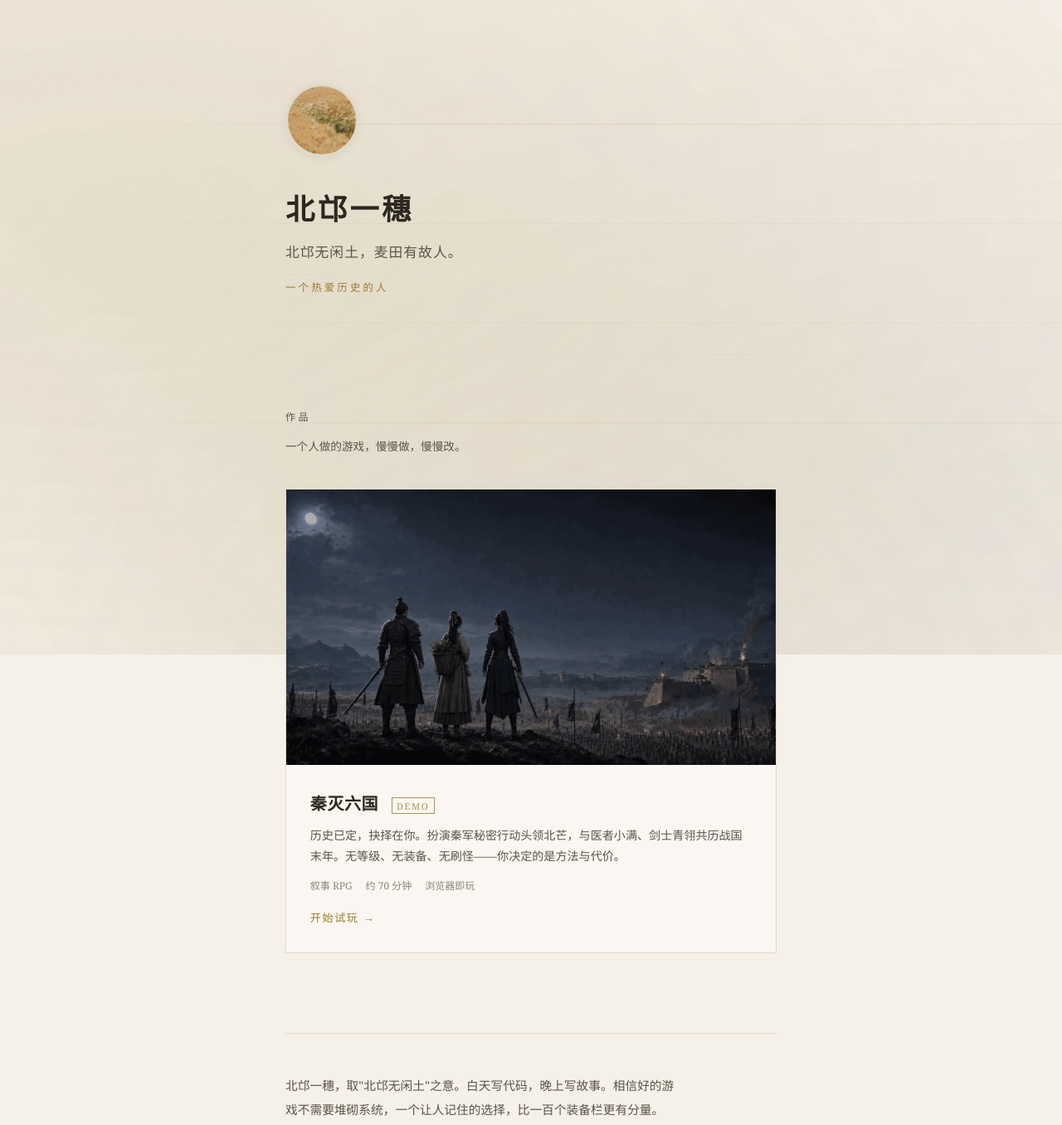
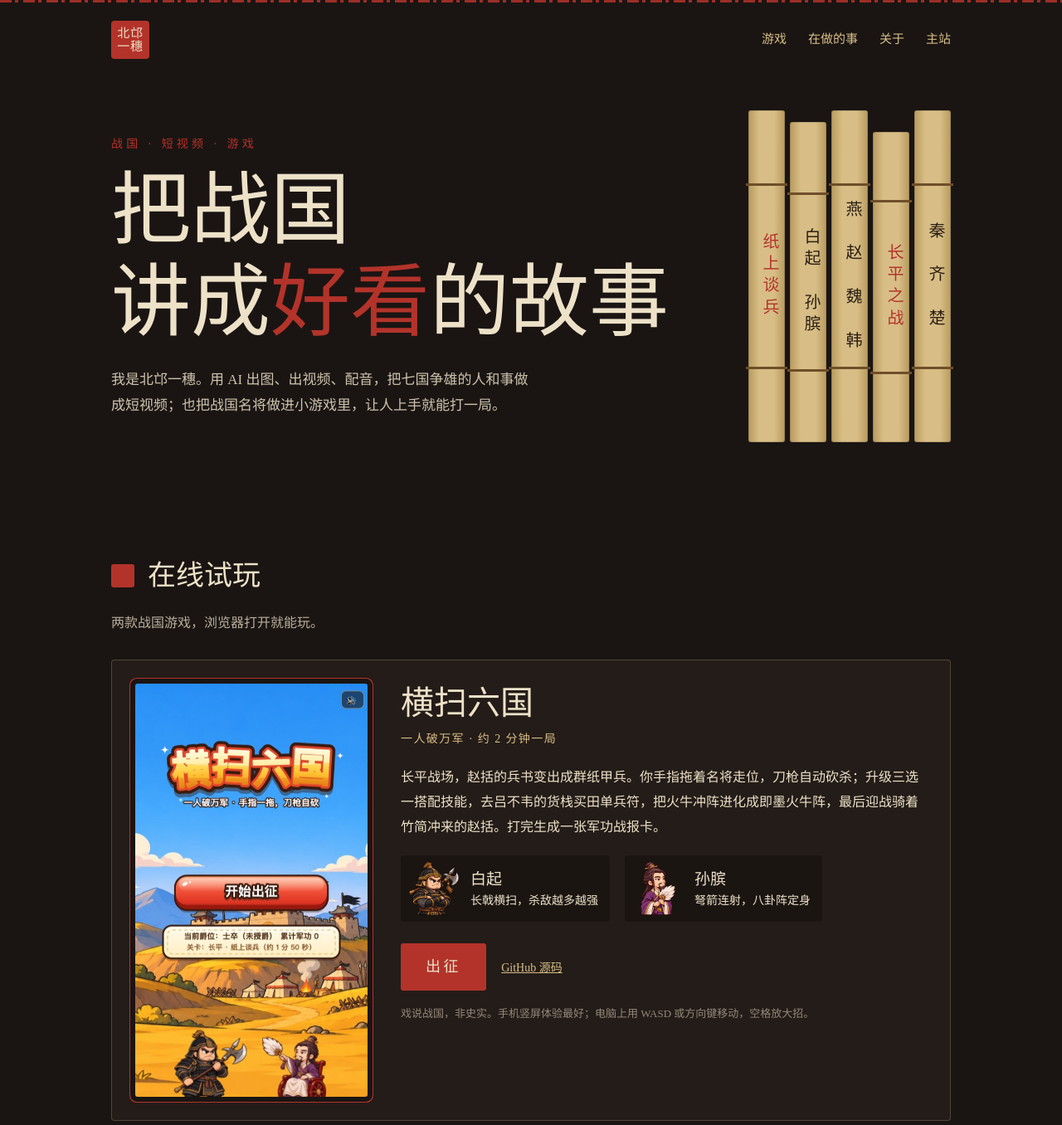
Before and after one commit to BeiMangYiSui/BeiMangYiSui.github.io, a plain HTML site: page index.html in a window 1280 px wide. Shown: the part 11-1367 px from the top of the page at 83% size. Drawn offline with Linux system fonts and the light colour scheme.

Commit message:
个人主页改版：新首页与在线试玩入口

```diff
--- a/index.html
+++ b/index.html
@@ -2,430 +2,207 @@
 <html lang="zh-CN">
 <head>
 <meta charset="UTF-8">
-<meta name="viewport" content="width=device-width, initial-scale=1.0">
-<title>北邙一穗</title>
-<meta name="description" content="北邙无闲土，麦田有故人。">
+<meta name="viewport" content="width=device-width, initial-scale=1, viewport-fit=cover">
+<title>北邙一穗 · 战国历史短视频与游戏</title>
+<meta name="description" content="北邙一穗：用 AI 做战国历史短视频和战国题材小游戏。《横扫六国》可在线试玩。">
+<meta name="theme-color" content="#1A1513">
 <style>
-*, *::before, *::after { margin: 0; padding: 0; box-sizing: border-box; }
+:root{
+  --lacquer:#1A1513;   /* 漆黑 */
+  --lacquer2:#241C18;
+  --cinnabar:#B3332A;  /* 朱砂 */
+  --bamboo:#D8BE86;    /* 竹黄 */
+  --bamboo-d:#B89A5E;
+  --bronze:#4E6B5C;    /* 青铜锈 */
+  --silk:#EDE2C8;      /* 绢 */
+  --serif:"Songti SC","STSong","Noto Serif SC","Source Han Serif SC","SimSun",serif;
+  --kai:"Kaiti SC","STKaiti","KaiTi","Noto Serif SC",serif;
+}
+*{box-sizing:border-box;margin:0;padding:0}
+html{scroll-behavior:smooth}
+body{font-family:var(--serif);background:var(--lacquer);color:var(--silk);line-height:1.85;-webkit-font-smoothing:antialiased}
+a{color:inherit}
+:focus-visible{outline:3px solid var(--bamboo);outline-offset:3px}
+.wrap{max-width:1060px;margin:0 auto;padding:0 24px}
 
-:root {
-  --bg: #f5f0e8;
-  --card: #faf7f2;
-  --fg: #2c2820;
-  --dim: #5a544a;
-  --accent: #9a7b2d;
-  --line: #e0d8c8;
-  --line-dark: #c8bfb0;
+/* 漆器回纹边 */
+.band{height:14px;background:
+  repeating-linear-gradient(90deg,var(--cinnabar) 0 14px,transparent 14px 18px,var(--cinnabar) 18px 22px,transparent 22px 28px);opacity:.85}
+
+nav{display:flex;justify-content:space-between;align-items:center;padding:22px 0}
+nav .seal{display:inline-grid;place-items:center;width:46px;height:46px;background:var(--cinnabar);color:var(--silk);font-family:var(--kai);font-size:15px;line-height:1.1;text-align:center;border-radius:4px;text-decoration:none;letter-spacing:.05em}
+nav ul{display:flex;gap:26px;list-style:none;font-size:15px}
+nav ul a{text-decoration:none;color:var(--bamboo)}
+nav ul a:hover{color:var(--silk)}
+
+/* 首屏：竖排大字 + 竹简 */
+.hero{display:grid;grid-template-columns:1fr auto;gap:40px;align-items:center;padding:40px 0 70px}
+.hero .intro .kicker{color:var(--cinnabar);font-size:14px;letter-spacing:.3em}
+.hero h1{font-family:var(--kai);font-weight:400;font-size:clamp(46px,8vw,96px);line-height:1.15;margin:12px 0 22px;color:var(--silk)}
+.hero h1 em{font-style:normal;color:var(--cinnabar)}
+.hero p{font-size:17px;max-width:30em;color:rgba(237,226,200,.85)}
+.slips{display:flex;flex-direction:row-reverse;gap:6px;height:400px}
+.slip{
+  writing-mode:vertical-rl;text-orientation:upright;
+  width:44px;padding:18px 0;font-family:var(--kai);font-size:20px;letter-spacing:.32em;
+  color:#2B1F14;
+  background:linear-gradient(90deg,var(--bamboo-d),var(--bamboo) 30%,var(--bamboo) 70%,var(--bamboo-d));
+  border-radius:3px;box-shadow:inset 0 0 0 1px rgba(0,0,0,.15);
+  position:relative;text-align:center;
 }
+.slip::before,.slip::after{content:"";position:absolute;left:-3px;right:-3px;height:3px;background:#6E4E2A}
+.slip::before{top:22%}.slip::after{bottom:22%}
+.slip.red{color:var(--cinnabar)}
+.slip:nth-child(2){margin-top:26px}.slip:nth-child(4){margin-top:14px}
 
-body {
-  font-family: Georgia, 'Noto Serif SC', 'Songti SC', serif;
-  background: var(--bg);
-  color: var(--fg);
-  line-height: 1.75;
-  -webkit-font-smoothing: antialiased;
-  overflow-x: hidden;
+section{padding:60px 0}
+h2{font-family:var(--kai);font-weight:400;font-size:34px;display:flex;align-items:center;gap:16px;margin-bottom:10px}
+h2::before{content:"";width:28px;height:28px;background:var(--cinnabar);border-radius:3px;flex:none}
+section > p.sub{color:rgba(237,226,200,.75);margin-bottom:30px;max-width:38em}
+
+/* 游戏 */
+.game{display:grid;grid-template-columns:280px 1fr;gap:40px;background:var(--lacquer2);border:1px solid rgba(216,190,134,.25);padding:28px;border-radius:4px}
+.game .shot{aspect-ratio:9/16;overflow:hidden;border-radius:3px;box-shadow:0 0 0 6px var(--lacquer),0 0 0 7px var(--cinnabar)}
+.game img{width:100%;height:100%;object-fit:cover;object-position:top;display:block}
+.game h3{font-family:var(--kai);font-weight:400;font-size:40px;color:var(--silk);line-height:1.2}
+.game .meta{color:var(--bamboo);font-size:14px;letter-spacing:.1em;margin:6px 0 18px}
+.game p{margin-bottom:14px}
+.heroes{display:flex;gap:18px;margin:20px 0 26px}
+.heroes figure{display:flex;gap:12px;align-items:center;background:rgba(0,0,0,.25);padding:8px 14px 8px 8px;border-radius:4px}
+.heroes img{width:64px;height:64px;object-fit:contain}
+.heroes figcaption{font-size:14px;line-height:1.5}
+.heroes b{font-family:var(--kai);font-size:19px;font-weight:400;color:var(--silk);display:block}
+.btn{display:inline-block;background:var(--cinnabar);color:var(--silk);text-decoration:none;font-size:18px;padding:12px 30px;border-radius:3px;letter-spacing:.2em;font-family:var(--kai)}
+.btn:hover{background:#C9443A}
+.alt{margin-left:18px;color:var(--bamboo);font-size:14px}
+.note{font-size:13px;color:rgba(237,226,200,.55);margin-top:16px}
+
+/* 在做的事 */
+.works{display:grid;grid-template-columns:repeat(3,1fr);gap:22px}
+.work{border-top:3px solid var(--bronze);padding-top:16px}
+.work h3{font-family:var(--kai);font-weight:400;font-size:23px;color:var(--bamboo);margin-bottom:6px}
+.work p{font-size:15px;color:rgba(237,226,200,.82)}
+
+/* 第二款游戏：横版卡片 */
+.game2{display:grid;grid-template-columns:280px 1fr;gap:40px;margin-top:26px;padding:28px;border:1px solid rgba(216,190,134,.25);border-radius:4px}
+.game2 .shot{aspect-ratio:16/9;overflow:hidden;border-radius:3px;box-shadow:0 0 0 6px var(--lacquer),0 0 0 7px var(--bamboo-d)}
+.game2 img{width:100%;height:100%;object-fit:cover;display:block}
+.game2 h3{font-family:var(--kai);font-weight:400;font-size:32px;color:var(--silk);line-height:1.2}
+.game2 .meta{color:var(--bamboo);font-size:14px;letter-spacing:.1em;margin:6px 0 14px}
+.game2 p{margin-bottom:18px}
+.game2 .btn{background:transparent;border:1px solid var(--cinnabar);color:var(--silk)}
+.game2 .btn:hover{background:var(--cinnabar)}
+/* 关于 */
+.about{display:grid;grid-template-columns:120px 1fr;gap:30px;align-items:start}
+.about img{width:120px;height:120px;border-radius:50%;object-fit:cover;box-shadow:0 0 0 3px var(--lacquer),0 0 0 4px var(--bamboo-d)}
+.about .motto{font-family:var(--kai);font-size:26px;color:var(--bamboo);margin-bottom:10px}
+.about p{color:rgba(237,226,200,.85);max-width:36em}
+.about .links{display:flex;gap:18px;margin-top:16px;font-size:15px}
+.about .links a{color:var(--bamboo)}
+.about .links a:hover{color:var(--silk)}
+footer{border-top:1px solid rgba(216,190,134,.2);margin-top:30px;padding:36px 0 52px;font-size:13px;color:rgba(237,226,200,.6);display:flex;gap:22px;flex-wrap:wrap;justify-content:space-between}
+footer a{text-decoration:none}
+footer a:hover{color:var(--bamboo)}
+
+@media (max-width:820px){
+  .hero{grid-template-columns:1fr}
+  .slips{height:300px;justify-content:center}
+  .slip{width:38px;font-size:17px}
+  .game{grid-template-columns:1fr;padding:20px}
+  .game .shot{max-width:260px}
+  .heroes{flex-direction:column}
+  .works{grid-template-columns:1fr}
+  .game2{grid-template-columns:1fr;padding:20px}
+  .about{grid-template-columns:1fr}
+  nav ul{gap:16px}
 }
-
-/* 流动背景 - 纯CSS实现 */
-.flow-bg {
-  position: fixed;
-  top: 0; left: 0;
-  width: 100%; height: 100%;
-  z-index: -1;
-  overflow: hidden;
-}
-
-.flow-wave {
-  position: absolute;
-  width: 200%;
-  height: 200%;
-  top: -50%;
-  left: -50%;
-  background:
-    radial-gradient(ellipse at 30% 40%, rgba(154,123,45,0.08) 0%, transparent 50%),
-    radial-gradient(ellipse at 70% 60%, rgba(138,128,112,0.06) 0%, transparent 50%),
-    radial-gradient(ellipse at 50% 80%, rgba(154,123,45,0.05) 0%, transparent 40%);
-  animation: flow 20s ease-in-out infinite;
-}
-
-.flow-wave:nth-child(2) {
-  animation-delay: -7s;
-  animation-duration: 25s;
-  opacity: 0.6;
-}
-
-.flow-wave:nth-child(3) {
-  animation-delay: -14s;
-  animation-duration: 30s;
-  opacity: 0.4;
-}
-
-@keyframes flow {
-  0%, 100% { transform: translate(0, 0) rotate(0deg) scale(1); }
-  25% { transform: translate(2%, 3%) rotate(1deg) scale(1.02); }
-  50% { transform: translate(-1%, 2%) rotate(-1deg) scale(0.98); }
-  75% { transform: translate(3%, -1%) rotate(0.5deg) scale(1.01); }
-}
-
-/* 麦浪线条 */
-.wheat-lines {
-  position: fixed;
-  top: 0; left: 0;
-  width: 100%; height: 100%;
-  z-index: -1;
-  opacity: 0.15;
-}
-
-.wheat-line {
-  position: absolute;
-  width: 200%;
-  height: 1px;
-  background: linear-gradient(90deg,
-    transparent 0%,
-    var(--accent) 20%,
-    var(--accent) 80%,
-    transparent 100%);
-  animation: wave 8s ease-in-out infinite;
-}
-
-.wheat-line:nth-child(1) { top: 20%; animation-delay: 0s; }
-.wheat-line:nth-child(2) { top: 35%; animation-delay: -2s; opacity: 0.7; }
-.wheat-line:nth-child(3) { top: 50%; animation-delay: -4s; opacity: 0.5; }
-.wheat-line:nth-child(4) { top: 65%; animation-delay: -1s; opacity: 0.8; }
-.wheat-line:nth-child(5) { top: 80%; animation-delay: -3s; opacity: 0.6; }
-
-@keyframes wave {
-  0%, 100% { transform: translateX(-5%) scaleY(1); opacity: 0.3; }
-  50% { transform: translateX(5%) scaleY(1.5); opacity: 0.8; }
-}
-
-.container {
-  max-width: 640px;
-  margin: 0 auto;
-  padding: 0 1.5rem;
-  position: relative;
-  z-index: 1;
-}
-
-/* Header */
-header {
-  padding: 7rem 0 4rem;
-  position: relative;
-}
-
-header .avatar {
-  width: 88px;
-  height: 88px;
-  border-radius: 50%;
-  object-fit: cover;
-  margin-bottom: 2rem;
-  display: block;
-  border: 3px solid var(--line);
-  box-shadow: 0 2px 12px rgba(0,0,0,0.06);
-  opacity: 0;
-  transform: translateY(20px);
-  animation: rise 1s ease 0.2s forwards;
-}
-
-header h1 {
-  font-size: 2.2rem;
-  font-weight: 700;
-  letter-spacing: 0.1em;
-  margin-bottom: 0.4rem;
-  color: var(--fg);
-  opacity: 0;
-  transform: translateY(20px);
-  animation: rise 1s ease 0.4s forwards;
-}
-
-header .bio {
-  font-size: 1.05rem;
-  color: var(--dim);
-  letter-spacing: 0.06em;
-  margin-bottom: 0.8rem;
-  opacity: 0;
-  transform: translateY(20px);
-  animation: rise 1s ease 0.6s forwards;
-}
-
-header .role {
-  display: inline-block;
-  font-size: 0.78rem;
-  color: var(--accent);
-  letter-spacing: 0.25em;
-  padding: 0.3em 0;
-  border-top: 1px solid var(--line);
-  border-bottom: 1px solid var(--line);
-  opacity: 0;
-  transform: translateY(20px);
-  animation: rise 1s ease 0.8s forwards;
-}
-
-@keyframes rise {
-  to { opacity: 1; transform: translateY(0); }
-}
-
-/* Divider */
-hr {
-  border: none;
-  border-top: 1px solid var(--line);
-  opacity: 0;
-  animation: fadeIn 1s ease 1s forwards;
-}
-
-@keyframes fadeIn {
-  to { opacity: 1; }
-}
-
-/* Works */
-.works {
-  padding: 4rem 0;
-}
-
-.works h2 {
-  font-size: 0.75rem;
-  font-weight: 400;
-  color: var(--dim);
-  letter-spacing: 0.3em;
-  margin-bottom: 0.8rem;
-  opacity: 0;
-  animation: fadeIn 1s ease 1.2s forwards;
-}
-
-.works .works-sub {
-  font-size: 0.85rem;
-  color: var(--dim);
-  margin-bottom: 2.5rem;
-  opacity: 0;
-  animation: fadeIn 1s ease 1.4s forwards;
-}
-
-.work-card {
-  display: block;
-  text-decoration: none;
-  color: inherit;
-  background: var(--card);
-  border: 1px solid var(--line);
-  overflow: hidden;
-  transition: border-color 0.4s, box-shadow 0.4s, transform 0.4s;
-  margin-bottom: 2rem;
-  opacity: 0;
-  transform: translateY(30px);
-  animation: rise 1s ease 1.6s forwards;
-}
-
-.work-card:hover {
-  border-color: var(--line-dark);
-  box-shadow: 0 8px 30px rgba(0,0,0,0.08);
-  transform: translateY(-4px);
-}
-
-.work-card img {
-  width: 100%;
-  aspect-ratio: 16/9;
-  object-fit: cover;
-  display: block;
-  filter: brightness(0.95) saturate(0.9);
-  transition: filter 0.5s, transform 0.5s;
-}
-
-.work-card:hover img {
-  filter: brightness(1) saturate(1);
-  transform: scale(1.02);
-}
-
-.work-card .work-body {
-  padding: 1.8rem;
-}
-
-.work-card .work-title {
-  font-size: 1.25rem;
-  font-weight: 600;
-  margin-bottom: 0.5rem;
-  letter-spacing: 0.03em;
-}
-
-.work-card .work-title .status {
-  font-size: 0.68rem;
-  font-weight: 400;
-  color: var(--accent);
-  margin-left: 0.6rem;
-  letter-spacing: 0.15em;
-  border: 1px solid var(--accent);
-  padding: 0.15em 0.5em;
-  vertical-align: middle;
-  opacity: 0.8;
-}
-
-.work-card .work-desc {
-  font-size: 0.88rem;
-  color: var(--dim);
-  line-height: 1.8;
-  margin-bottom: 0.8rem;
-}
-
-.work-card .work-meta {
-  display: flex;
-  gap: 1rem;
-  font-size: 0.75rem;
-  color: var(--dim);
-  opacity: 0.7;
-  margin-bottom: 0.8rem;
-}
-
-.work-card .work-link {
-  display: inline-block;
-  font-size: 0.82rem;
-  color: var(--accent);
-  letter-spacing: 0.12em;
-  border-bottom: 1px solid transparent;
-  transition: border-color 0.3s;
-}
-
-.work-card:hover .work-link {
-  border-bottom-color: var(--accent);
-}
-
-/* About */
-.about {
-  padding: 3rem 0;
-  opacity: 0;
-  animation: fadeIn 1s ease 2s forwards;
-}
-
-.about p {
-  font-size: 0.92rem;
-  color: var(--dim);
-  line-height: 2;
-  max-width: 480px;
-}
-
-/* Contact */
-.contact {
-  padding: 3rem 0 6rem;
-  opacity: 0;
-  animation: fadeIn 1s ease 2.2s forwards;
-}
-
-.contact h2 {
-  font-size: 0.75rem;
-  font-weight: 400;
-  color: var(--dim);
-  letter-spacing: 0.3em;
-  margin-bottom: 1.5rem;
-}
-
-.contact a {
-  color: var(--fg);
-  text-decoration: none;
-  font-size: 0.9rem;
-  margin-right: 2.5rem;
-  border-bottom: 1px solid var(--line);
-  padding-bottom: 2px;
-  transition: border-color 0.3s, color 0.3s;
-}
-
-.contact a:hover {
-  border-color: var(--fg);
-  color: var(--accent);
-}
-
-/* Footer */
-footer {
-  padding: 2rem 0;
-  font-size: 0.7rem;
-  color: #b0a890;
-  letter-spacing: 0.12em;
-  display: flex;
-  justify-content: space-between;
-  align-items: center;
-  opacity: 0;
-  animation: fadeIn 1s ease 2.4s forwards;
-}
-
-footer .footer-note {
-  opacity: 0.6;
-}
-
-@media (max-width: 600px) {
-  header { padding: 4.5rem 0 3rem; }
-  header h1 { font-size: 1.8rem; }
-  .works { padding: 3rem 0; }
-  footer { flex-direction: column; gap: 0.5rem; text-align: center; }
-}
+@media (prefers-reduced-motion:reduce){*{scroll-behavior:auto!important}}
 </style>
-<script async src="https://stats.puck-muling.top/script.js" data-website-id="63c0fb58-53c8-4d65-b989-269f049699d6"></script>
+<script defer src="https://stats.puck-muling.top/script.js" data-website-id="63c0fb58-53c8-4d65-b989-269f049699d6"></script>
 </head>
 <body>
+<div class="band" aria-hidden="true"></div>
+<div class="wrap">
+  <nav aria-label="主导航">
+    <a class="seal" href="/" aria-label="北邙一穗 首页">北邙<br>一穗</a>
+    <ul>
+      <li><a href="#game">游戏</a></li>
+      <li><a href="#work">在做的事</a></li>
+      <li><a href="#about">关于</a></li>
+      <li><a href="https://puck-muling.github.io/">主站</a></li>
+    </ul>
+  </nav>
 
-<!-- 流动背景 -->
-<div class="flow-bg">
-  <div class="flow-wave"></div>
-  <div class="flow-wave"></div>
-  <div class="flow-wave"></div>
+  <header class="hero">
+    <div class="intro">
+      <div class="kicker">战国 · 短视频 · 游戏</div>
+      <h1>把战国<br>讲成<em>好看</em>的故事</h1>
+      <p>我是北邙一穗。用 AI 出图、出视频、配音，把七国争雄的人和事做成短视频；也把战国名将做进小游戏里，让人上手就能打一局。</p>
     </div>
-
-<!-- 麦浪线条 -->
-<div class="wheat-lines">
-  <div class="wheat-line"></div>
-  <div class="wheat-line"></div>
-  <div class="wheat-line"></div>
-  <div class="wheat-line"></div>
-  <div class="wheat-line"></div>
+    <div class="slips" aria-hidden="true">
+      <div class="slip">秦　齐　楚</div>
+      <div class="slip red">长平之战</div>
+      <div class="slip">燕　赵　魏　韩</div>
+      <div class="slip">白起　孙膑</div>
+      <div class="slip red">纸上谈兵</div>
     </div>
-
-<div class="container">
-
-<header>
-  <img class="avatar" src="avatar.jpg" alt="北邙一穗">
-  <h1>北邙一穗</h1>
-  <p class="bio">北邙无闲土，麦田有故人。</p>
-  <span class="role">一个热爱历史的人</span>
   </header>
 
-<hr>
-
-<section class="works">
-  <h2>作品</h2>
-  <p class="works-sub">一个人做的游戏，慢慢做，慢慢改。</p>
-
-  <a class="work-card" href="https://beimangyisui.github.io/qin-mie-liu-guo-demo/" target="_blank">
-    <img src="cover-qin.webp" alt="秦灭六国">
-    <div class="work-body">
-      <div class="work-title">秦灭六国 <span class="status">DEMO</span></div>
-      <p class="work-desc">历史已定，抉择在你。扮演秦军秘密行动头领北芒，与医者小满、剑士青翎共历战国末年。无等级、无装备、无刷怪——你决定的是方法与代价。</p>
-      <div class="work-meta">
-        <span>叙事 RPG</span>
-        <span>约 70 分钟</span>
-        <span>浏览器即玩</span>
+  <section id="game" aria-labelledby="game-h">
+    <h2 id="game-h">在线试玩</h2>
+    <p class="sub">两款战国游戏，浏览器打开就能玩。</p>
+    <article class="game">
+      <div class="shot"><img src="img/cover-hengsao-liuguo.jpg" alt="横扫六国游戏首页：白起与孙膑站在长平战场前" width="480" height="1039"></div>
+      <div>
+        <h3>横扫六国</h3>
+        <div class="meta">一人破万军 · 约 2 分钟一局</div>
+        <p>长平战场，赵括的兵书变出成群纸甲兵。你手指拖着名将走位，刀枪自动砍杀；升级三选一搭配技能，去吕不韦的货栈买田单兵符，把火牛冲阵进化成即墨火牛阵，最后迎战骑着竹简冲来的赵括。打完生成一张军功战报卡。</p>
+        <div class="heroes">
+          <figure><img src="img/portrait_baiqi.png" alt="白起头像" width="64" height="64"><figcaption><b>白起</b>长戟横扫，杀敌越多越强</figcaption></figure>
+          <figure><img src="img/portrait_sunbin.png" alt="孙膑头像" width="64" height="64"><figcaption><b>孙膑</b>弩箭连射，八卦阵定身</figcaption></figure>
         </div>
-      <span class="work-link">开始试玩 →</span>
+        <a class="btn" href="https://beimangyisui.github.io/hengsao-liuguo/">出征</a><a class="alt" href="https://github.com/BeiMangYiSui/hengsao-liuguo">GitHub 源码</a>
+        <p class="note">戏说战国，非史实。手机竖屏体验最好；电脑上用 WASD 或方向键移动，空格放大招。</p>
       </div>
-  </a>
-
-  <!-- 未来作品加在这里 -->
+    </article>
+    <article class="game2">
+      <div class="shot"><img src="img/cover-qin.jpg" alt="秦灭六国 DEMO：月夜下三人站在高地上，远眺燃烧的城池" loading="lazy" width="560" height="315"></div>
+      <div>
+        <h3>秦灭六国 DEMO</h3>
+        <div class="meta">叙事 RPG · 约 70 分钟</div>
+        <p>历史已定，抉择在你。扮演秦军秘密行动头领北芒，与医者小满、剑士青翎共历战国末年。没有等级、装备和刷怪，你决定的是方法与代价。</p>
+        <a class="btn" href="https://beimangyisui.github.io/qin-mie-liu-guo-demo/">开始试玩</a><a class="alt" href="https://github.com/BeiMangYiSui/qin-mie-liu-guo-demo">GitHub 源码</a>
+      </div>
+    </article>
   </section>
 
-<hr>
-
-<section class="about">
-  <p>北邙一穗，取"北邙无闲土"之意。白天写代码，晚上写故事。相信好的游戏不需要堆砌系统，一个让人记住的选择，比一百个装备栏更有分量。</p>
+  <section id="work" aria-labelledby="work-h">
+    <h2 id="work-h">在做的事</h2>
+    <p class="sub">题材只做战国，手段全靠 AI。</p>
+    <div class="works">
+      <div class="work"><h3>战国历史短视频</h3><p>名将、谋士、合纵连横。从人物立绘、分镜到配音配乐，做成几分钟能看完的故事。</p></div>
+      <div class="work"><h3>战国题材游戏</h3><p>把史书里的名场面变成玩法：长平的纸上谈兵、即墨的火牛阵，都能亲手打一遍。</p></div>
+      <div class="work"><h3>AI 工具分享</h3><p>古装人物怎么出图不撞脸、战国场景怎么写提示词，做历史内容踩过的坑都记下来。</p></div>
+    </div>
   </section>
 
-<hr>
-
-<section class="contact">
-  <h2>找到我</h2>
-  <a href="https://t.me/BEIMANGYISUI" target="_blank" rel="noopener">Telegram</a>
-  <a href="https://github.com/BeiMangYiSui" target="_blank" rel="noopener">GitHub</a>
+  <section id="about" aria-labelledby="about-h">
+    <h2 id="about-h">关于</h2>
+    <div class="about">
+      <img src="img/avatar.jpg" alt="一片麦田里的麦穗" width="120" height="120">
+      <div>
+        <div class="motto">北邙无闲土，麦田有故人。</div>
+        <p>北邙一穗，取“北邙无闲土”之意。白天写代码，晚上写故事。相信好的游戏不需要堆砌系统，一个让人记住的选择，比一百个装备栏更有分量。</p>
+        <div class="links"><a href="https://t.me/BEIMANGYISUI">Telegram</a><a href="https://github.com/BeiMangYiSui">GitHub</a></div>
+      </div>
+    </div>
   </section>
 
   <footer>
     <span>© 2026 北邙一穗</span>
+    <a href="https://github.com/BeiMangYiSui">github.com/BeiMangYiSui</a>
+    <a href="https://puck-muling.github.io/">Muling 主站</a>
   </footer>
-
 </div>
-
 </body>
 </html>
```
Also changed, not shown: avatar.jpg (deleted), cover-qin.webp (deleted), img/avatar.jpg (added), img/cover-hengsao-liuguo.jpg (added), img/cover-qin.jpg (added), img/portrait_baiqi.png (added), img/portrait_boss.png (added), img/portrait_sunbin.png (added), 2 other files. Lines whose indentation alone changed are shown as unchanged.
